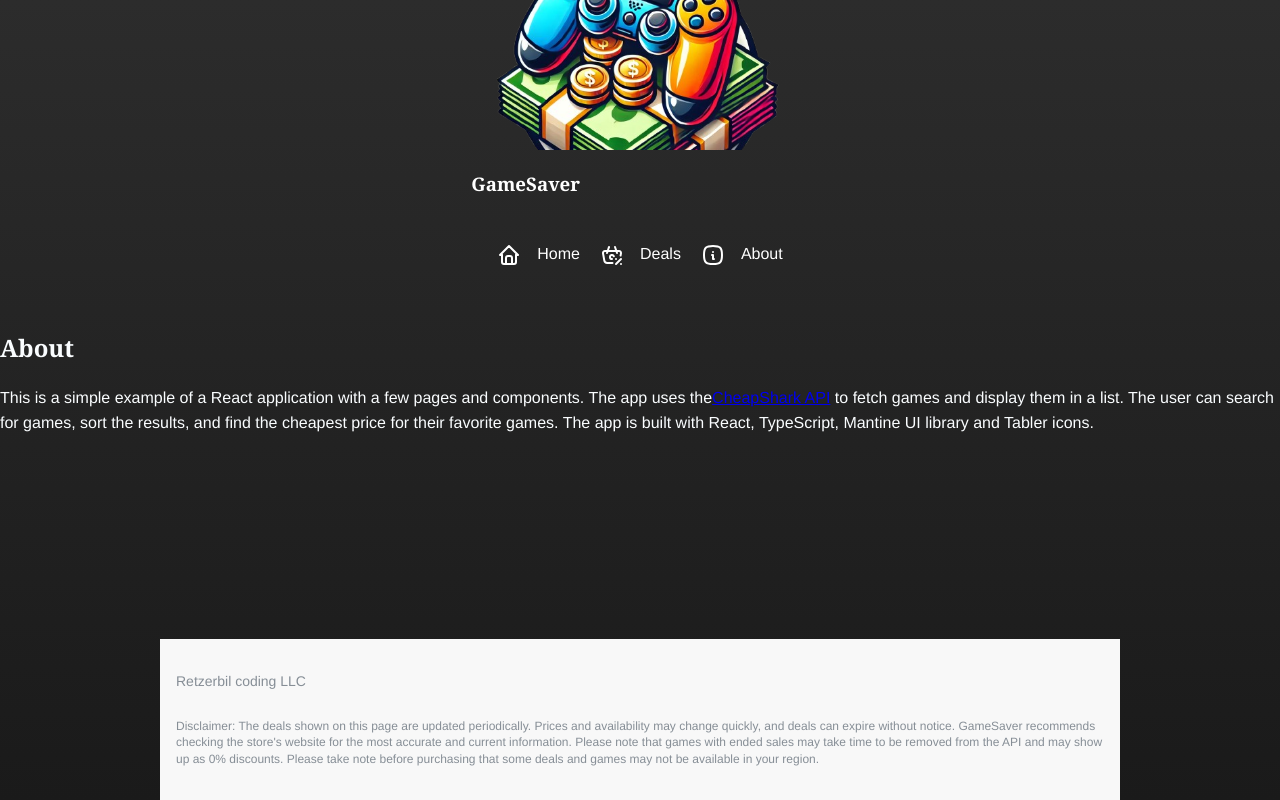
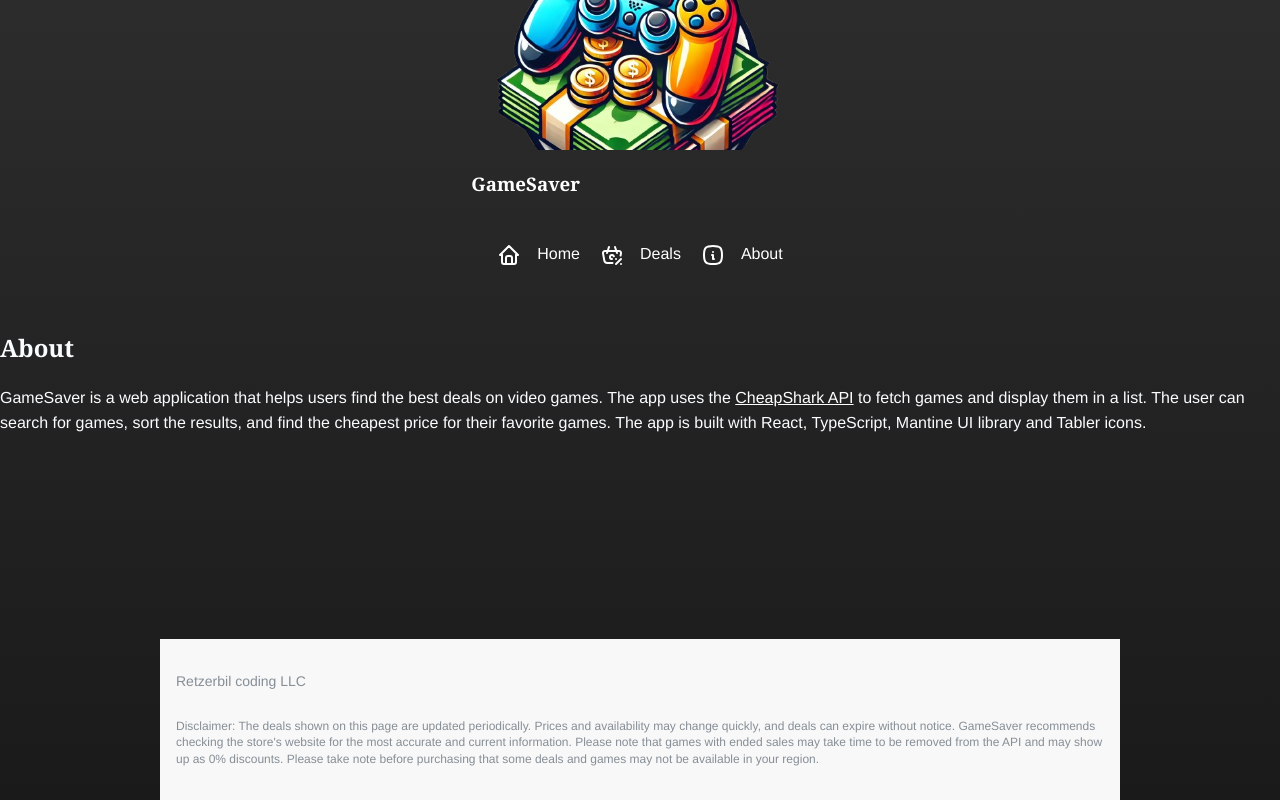
Before and after one commit to retzerbil/GameSaver, a React (Vite) app: page /about in a window 1280 px wide. Built offline with nearby package versions, Linux system fonts and the light colour scheme.

Commit message:
updated about

```diff
--- a/src/app.scss
+++ b/src/app.scss
@@ -17,6 +17,12 @@ h1, h2, h3, h4, h5, h6 {
 }
 p, div {
     font-family: 'Nobile', Helvetica, Arial, sans-serif !important;
+}
+
+
+a {
+    color: white;
+    text-decoration: none;
 }
 
 .sortSelect {
@@ -70,8 +76,4 @@ main {
         cursor: pointer;
     }
 
-    a {
-        color: white;
-        text-decoration: none;
-    }
 }
--- a/src/pages/About.tsx
+++ b/src/pages/About.tsx
@@ -3,12 +3,12 @@ export const About = () => {
 		<>
 			<h1>About</h1>
 			<p>
-				This is a simple example of a React application with a few pages and
-				components. The app uses the
-				<a href="https://apidocs.cheapshark.com/">CheapShark API</a> to fetch
+				GameSaver is a web application that helps users find the best deals on video games.
+                The app uses the <a href="https://apidocs.cheapshark.com/"> <u>CheapShark API</u></a> to fetch
 				games and display them in a list. The user can search for games, sort
 				the results, and find the cheapest price for their favorite games. The
-				app is built with React, TypeScript, Mantine UI library and Tabler icons.
+				app is built with React, TypeScript, Mantine UI library and Tabler
+				icons.
 			</p>
 		</>
 	);
```
